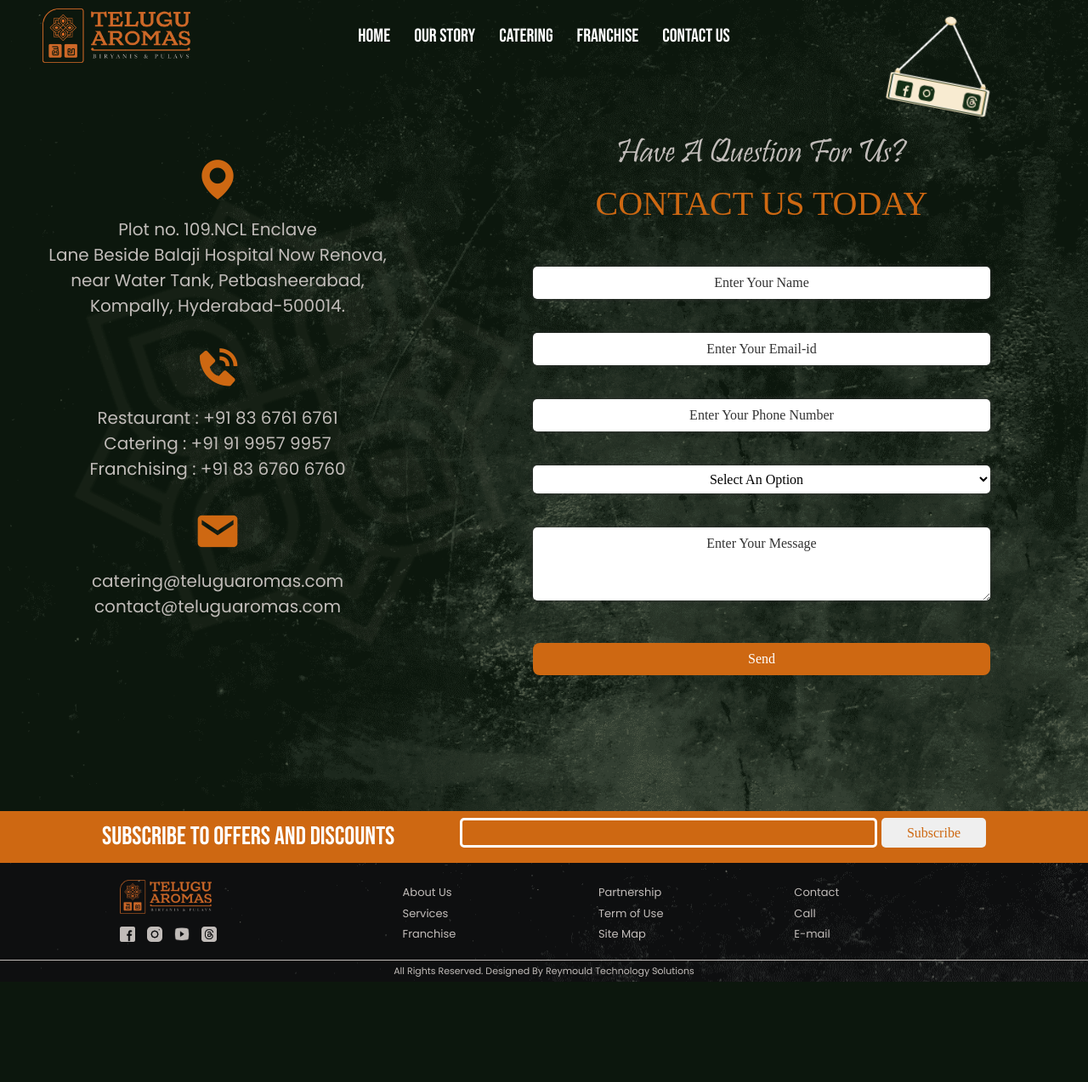
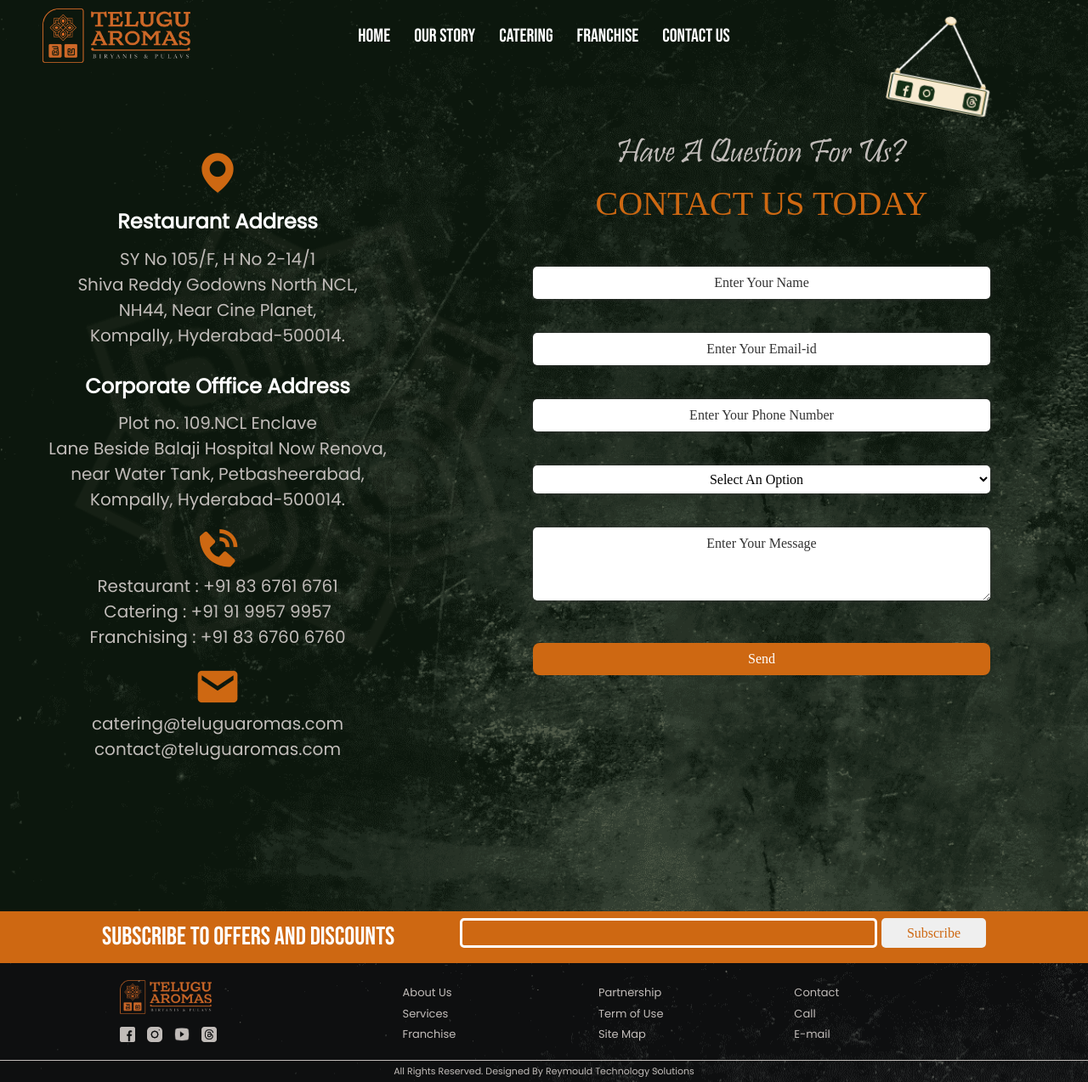
Before and after one commit to ReymouldParam/demo.teluguaromas, a PHP site: page /contact in a window 1280 px wide. Shown: the whole page at 85% size. Before the commit the page ends 1156 px from the top, so only its background shows below. Run offline with PHP 8.4, Linux system fonts and the light colour scheme; some web fonts are replaced.

Commit message:
resturent address and office address included in contact page

```diff
--- a/assets/css/contact.css
+++ b/assets/css/contact.css
@@ -38,12 +38,12 @@
 
 .contact-container > .contact-details-container{
     width:40%;
-    height: 70vh;
+    /* height: 70vh; */
     margin: 2vh 0;
     display: flex;
     text-align: center;
     flex-direction: column;
-    justify-content: space-around;
+    /* justify-content: space-around; */
     position: relative;
     z-index: 3;
 }
@@ -57,6 +57,12 @@
     font-family: var(--text-font);
     color: var(--theme-color-logo2);
     font-size: 20px;
+}
+.contact-container > .contact-details-container > p>.main-heading{
+    color: white;
+    font-weight: 600;
+    line-height: 240%;
+    font-size: 1.5rem;
 }
 
 .contact-container > .contact-form-container{
@@ -167,7 +173,7 @@
 
     .contact-container > .contact-details-container{
         width: 100%;
-        height:50vh;
+        /* height:50vh; */
         padding-bottom: 10vh;
     }
 
--- a/contact.php
+++ b/contact.php
@@ -38,7 +38,8 @@
 
       <div class="contact-details-container">
         <i class='bx bxs-map'></i>
-        <p> Plot no. 109.NCL Enclave <br>Lane Beside Balaji Hospital Now Renova,<br> near Water Tank, Petbasheerabad,<br>Kompally, Hyderabad-500014.</p>
+        <p><span class="main-heading">Restaurant Address</span><br>SY No 105/F, H No 2-14/1 <br>Shiva Reddy Godowns North NCL,<br>NH44, Near Cine Planet,<br>Kompally, Hyderabad-500014.</p>
+        <p><span class="main-heading">Corporate Offfice Address</span><br> Plot no. 109.NCL Enclave <br>Lane Beside Balaji Hospital Now Renova,<br> near Water Tank, Petbasheerabad,<br>Kompally, Hyderabad-500014.</p>
         <i class='bx bxs-phone-call'></i>
         <p>Restaurant : +91 83 6761 6761<br>Catering : +91 91 9957 9957 <br>Franchising : +91 83 6760 6760</p>
         <i class='bx bxs-envelope'></i>
```
